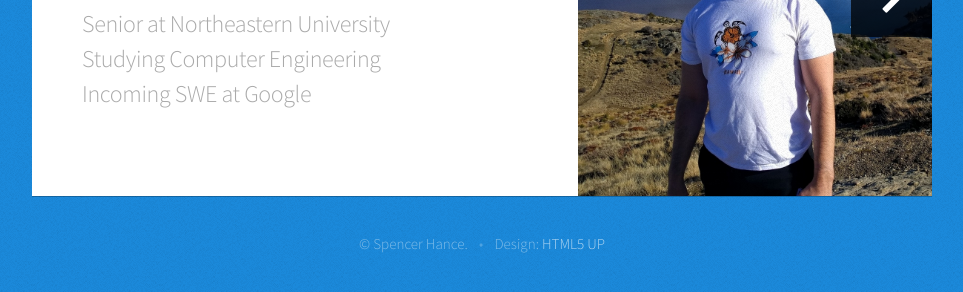
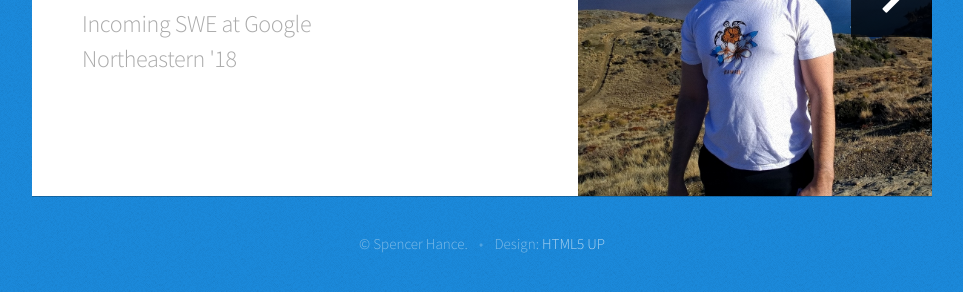
Before and after one commit to spencerhance/spencerhance.github.io, a plain HTML site: page index.html in a window 1280 px wide. Shown: the part 404-696 px from the top of the page, without its empty margins (158-1121 px from the left). Drawn offline with Linux system fonts and the light colour scheme.

Commit message:
Updated headline and reformatted html

```diff
--- a/index.html
+++ b/index.html
@@ -48,9 +48,8 @@
                 <article id="me" class="panel">
                     <header>
                         <h1>Spencer Hance</h1>
-									<p>Senior at Northeastern University
-									<br>Studying Computer Engineering
-									<br>Incoming SWE at Google
+                        <p>Incoming SWE at Google
+                        <br>Northeastern '18
                         </p>
                     </header>
                     <a href="#work" class="jumplink pic">
```
Lines whose indentation alone changed are shown as unchanged.
